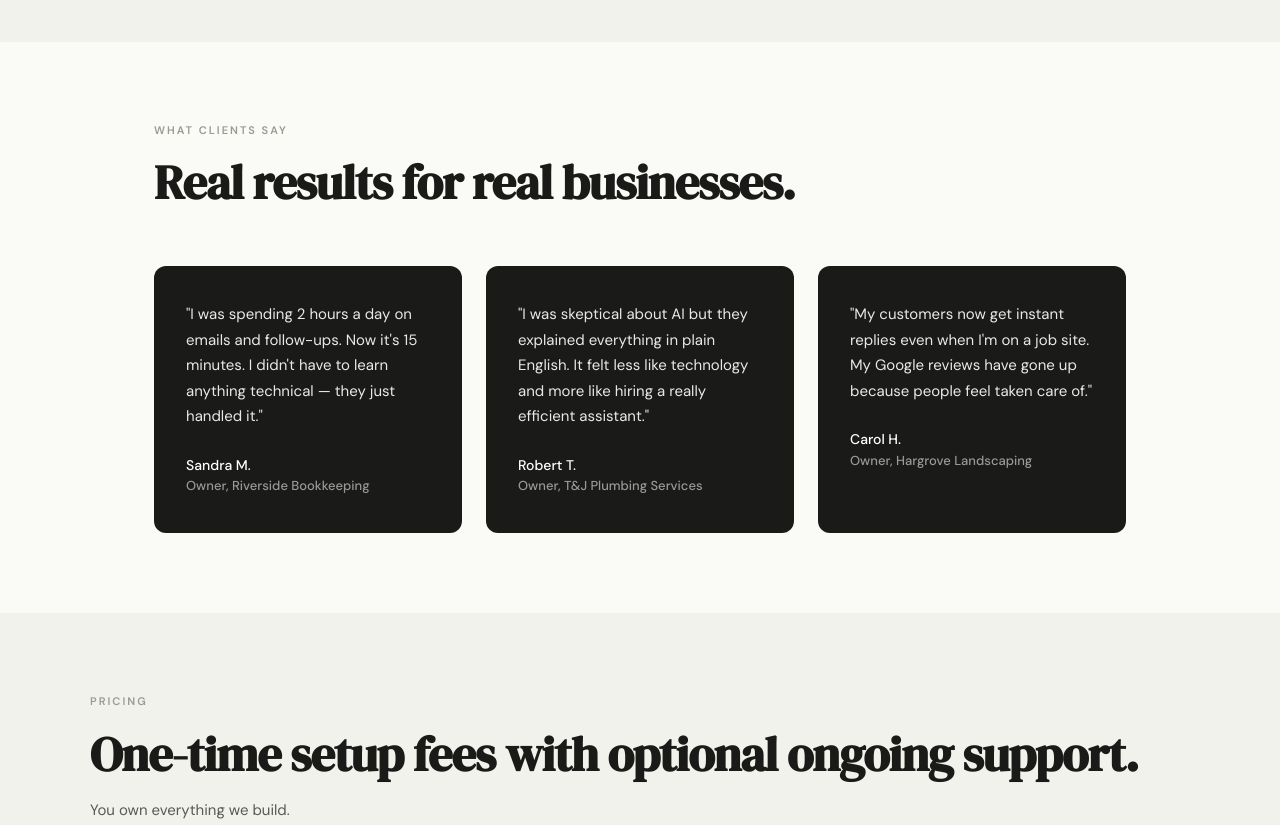
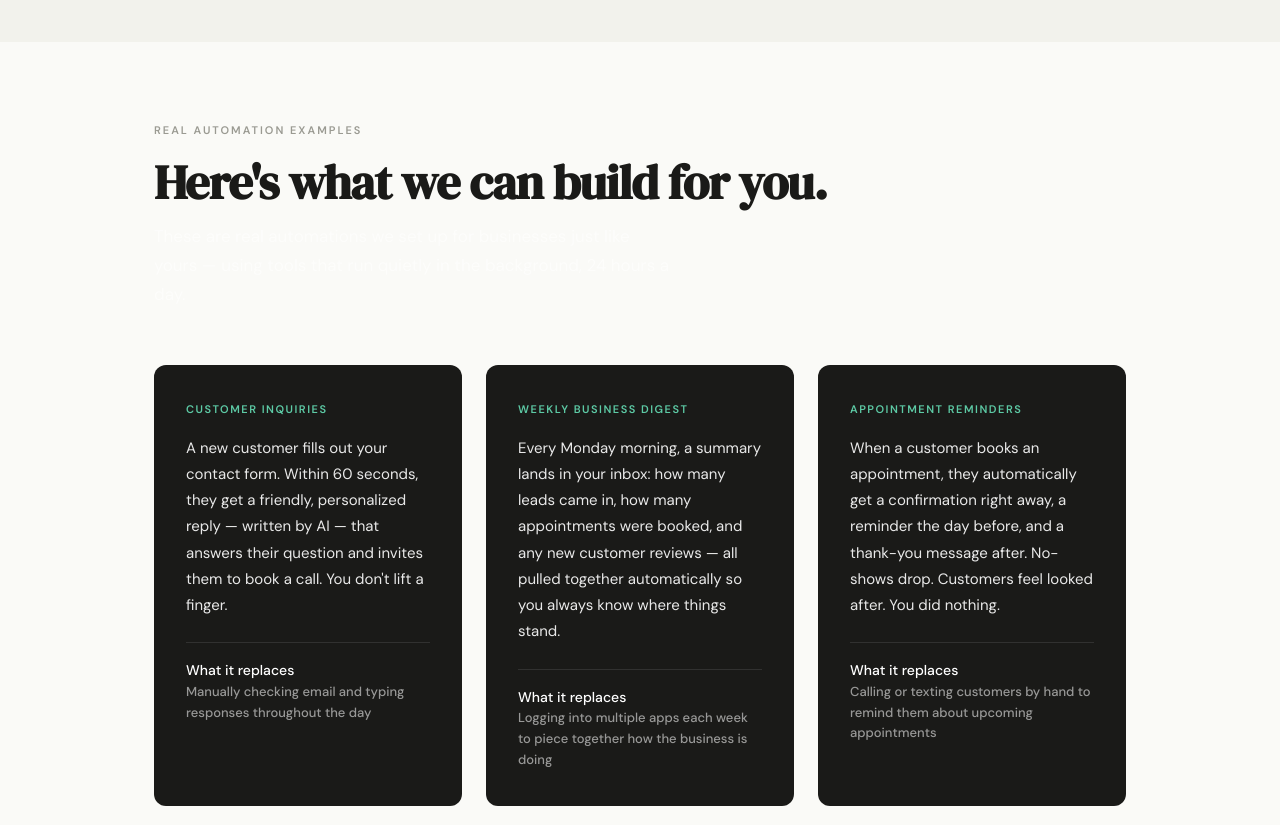
Before and after one commit to Brycejs03/Clarity-Automation, a plain HTML site: page index.html in a window 1280 px wide. Shown: the part 2180-3005 px from the top of the page. Drawn offline with Linux system fonts and the light colour scheme; a script that the page names is missing.

Commit message:
Update testimonials section in index.html

```diff
--- a/index.html
+++ b/index.html
@@ -373,24 +373,34 @@ footer{border-top:1px solid var(--border);padding:32px 5%;}
 
 <section class="testimonials">
   <div class="testi-header">
-    <div class="section-label">What clients say</div>
-    <h2 class="section-title">Real results for real businesses.</h2>
+    <div class="section-label">Real automation examples</div>
+    <h2 class="section-title">Here's what we can build for you.</h2>
+    <p class="section-sub" style="color:rgba(255,255,255,0.55);margin-top:12px;">These are real automations we set up for businesses just like yours — using tools that run quietly in the background, 24 hours a day.</p>
   </div>
   <div class="testi-grid">
     <div class="testi-card">
-      <blockquote>"I was spending 2 hours a day on emails and follow-ups. Now it's 15 minutes. I didn't have to learn anything technical — they just handled it."</blockquote>
-      <div class="testi-name">Sandra M.</div>
-      <div class="testi-author">Owner, Riverside Bookkeeping</div>
+      <div style="font-size:11px;font-weight:600;letter-spacing:1.5px;text-transform:uppercase;color:#5DCAA5;margin-bottom:16px;">Customer inquiries</div>
+      <blockquote style="font-size:15px;line-height:1.75;opacity:0.9;margin-bottom:24px;">A new customer fills out your contact form. Within 60 seconds, they get a friendly, personalized reply — written by AI — that answers their question and invites them to book a call. You don't lift a finger.</blockquote>
+      <div style="border-top:1px solid rgba(255,255,255,0.1);padding-top:16px;">
+        <div class="testi-name">What it replaces</div>
+        <div class="testi-author">Manually checking email and typing responses throughout the day</div>
+      </div>
     </div>
     <div class="testi-card">
-      <blockquote>"I was skeptical about AI but they explained everything in plain English. It felt less like technology and more like hiring a really efficient assistant."</blockquote>
-      <div class="testi-name">Robert T.</div>
-      <div class="testi-author">Owner, T&J Plumbing Services</div>
+      <div style="font-size:11px;font-weight:600;letter-spacing:1.5px;text-transform:uppercase;color:#5DCAA5;margin-bottom:16px;">Weekly business digest</div>
+      <blockquote style="font-size:15px;line-height:1.75;opacity:0.9;margin-bottom:24px;">Every Monday morning, a summary lands in your inbox: how many leads came in, how many appointments were booked, and any new customer reviews — all pulled together automatically so you always know where things stand.</blockquote>
+      <div style="border-top:1px solid rgba(255,255,255,0.1);padding-top:16px;">
+        <div class="testi-name">What it replaces</div>
+        <div class="testi-author">Logging into multiple apps each week to piece together how the business is doing</div>
+      </div>
     </div>
     <div class="testi-card">
-      <blockquote>"My customers now get instant replies even when I'm on a job site. My Google reviews have gone up because people feel taken care of."</blockquote>
-      <div class="testi-name">Carol H.</div>
-      <div class="testi-author">Owner, Hargrove Landscaping</div>
+      <div style="font-size:11px;font-weight:600;letter-spacing:1.5px;text-transform:uppercase;color:#5DCAA5;margin-bottom:16px;">Appointment reminders</div>
+      <blockquote style="font-size:15px;line-height:1.75;opacity:0.9;margin-bottom:24px;">When a customer books an appointment, they automatically get a confirmation right away, a reminder the day before, and a thank-you message after. No-shows drop. Customers feel looked after. You did nothing.</blockquote>
+      <div style="border-top:1px solid rgba(255,255,255,0.1);padding-top:16px;">
+        <div class="testi-name">What it replaces</div>
+        <div class="testi-author">Calling or texting customers by hand to remind them about upcoming appointments</div>
+      </div>
     </div>
   </div>
 </section>
```
